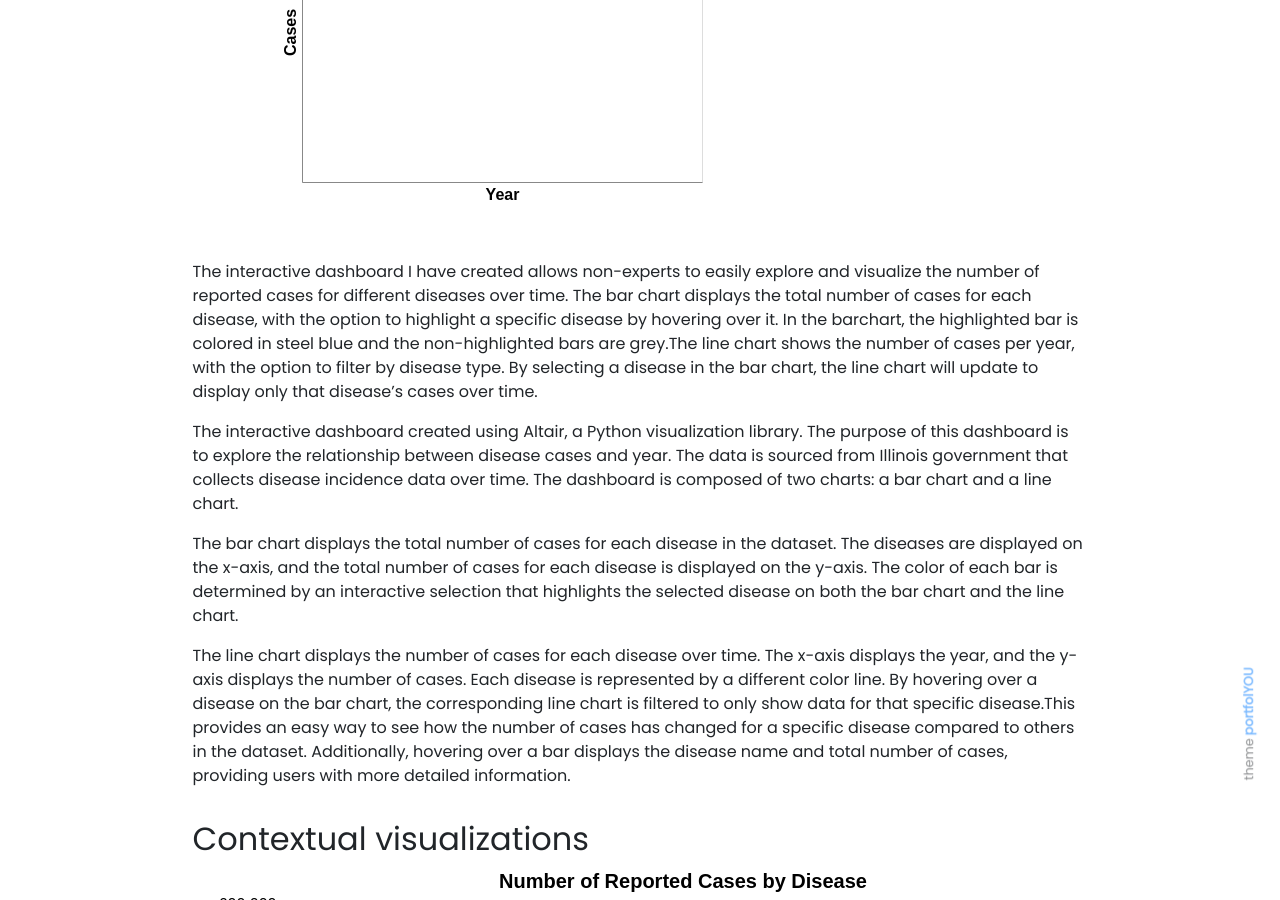
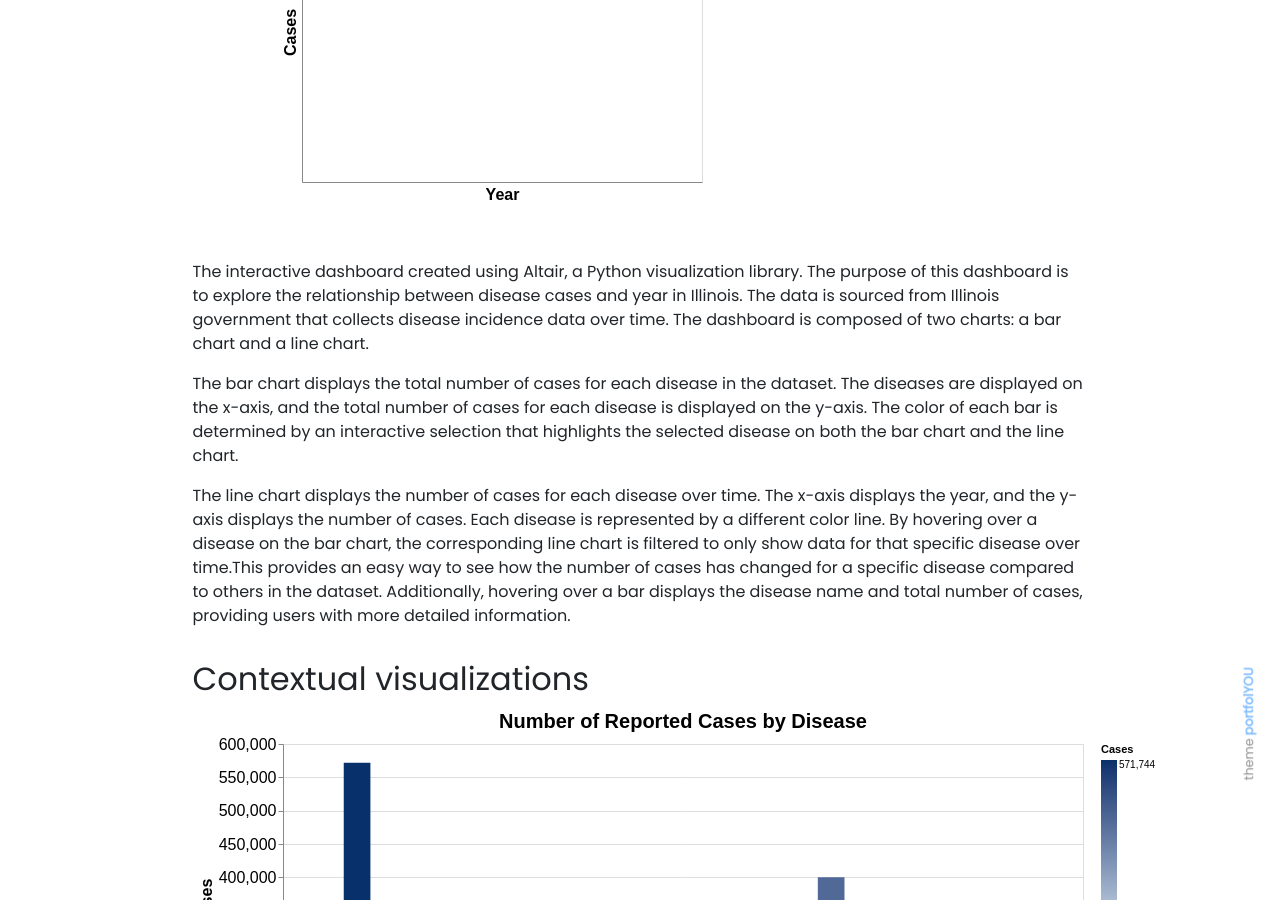
Before and after one commit to AndyW1010/AndyW1010.github.io, a Jekyll site: the page built from _projects/Reportable_Communicable_Disease Cases_Project.md, in a window 1280 px wide and 900 px high, scrolled down 1150 px. Built offline with Jekyll 4.4.1, drawn with Linux system fonts in a browser that asks for light colours; nearby versions of some CDN libraries.

Commit message:
Update Reportable_Communicable_Disease Cases_Project.md

```diff
--- a/_projects/Reportable_Communicable_Disease Cases_Project.md
+++ b/_projects/Reportable_Communicable_Disease Cases_Project.md
@@ -24,13 +24,13 @@ netid:jiazhiw2
 
 
 
-The interactive dashboard I have created allows non-experts to easily explore and visualize the number of reported cases for different diseases over time. The bar chart displays the total number of cases for each disease, with the option to highlight a specific disease by hovering over it. In the barchart, the highlighted bar is colored in steel blue and the non-highlighted bars are grey.The line chart shows the number of cases per year, with the option to filter by disease type. By selecting a disease in the bar chart, the line chart will update to display only that disease's cases over time.
 
-The interactive dashboard created using Altair, a Python visualization library. The purpose of this dashboard is to explore the relationship between disease cases and year. The data is sourced from Illinois government that collects disease incidence data over time. The dashboard is composed of two charts: a bar chart and a line chart.
+
+The interactive dashboard created using Altair, a Python visualization library. The purpose of this dashboard is to explore the relationship between disease cases and year in Illinois. The data is sourced from Illinois government that collects disease incidence data over time. The dashboard is composed of two charts: a bar chart and a line chart.
 
 The bar chart displays the total number of cases for each disease in the dataset. The diseases are displayed on the x-axis, and the total number of cases for each disease is displayed on the y-axis. The color of each bar is determined by an interactive selection that highlights the selected disease on both the bar chart and the line chart.
 
-The line chart displays the number of cases for each disease over time. The x-axis displays the year, and the y-axis displays the number of cases. Each disease is represented by a different color line. By hovering over a disease on the bar chart, the corresponding line chart is filtered to only show data for that specific disease.This provides an easy way to see how the number of cases has changed for a specific disease compared to others in the dataset. Additionally, hovering over a bar displays the disease name and total number of cases, providing users with more detailed information.
+The line chart displays the number of cases for each disease over time. The x-axis displays the year, and the y-axis displays the number of cases. Each disease is represented by a different color line. By hovering over a disease on the bar chart, the corresponding line chart is filtered to only show data for that specific disease over time.This provides an easy way to see how the number of cases has changed for a specific disease compared to others in the dataset. Additionally, hovering over a bar displays the disease name and total number of cases, providing users with more detailed information.
 
 
 
```
